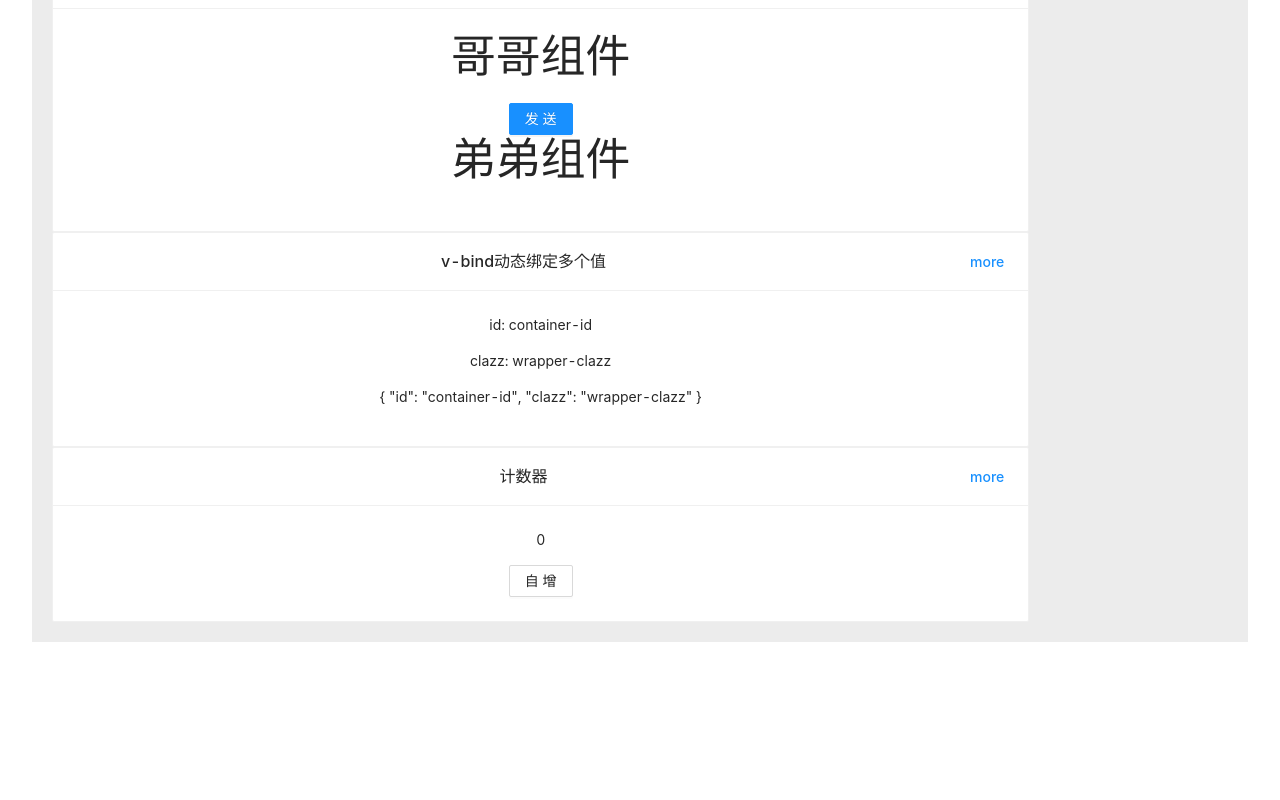
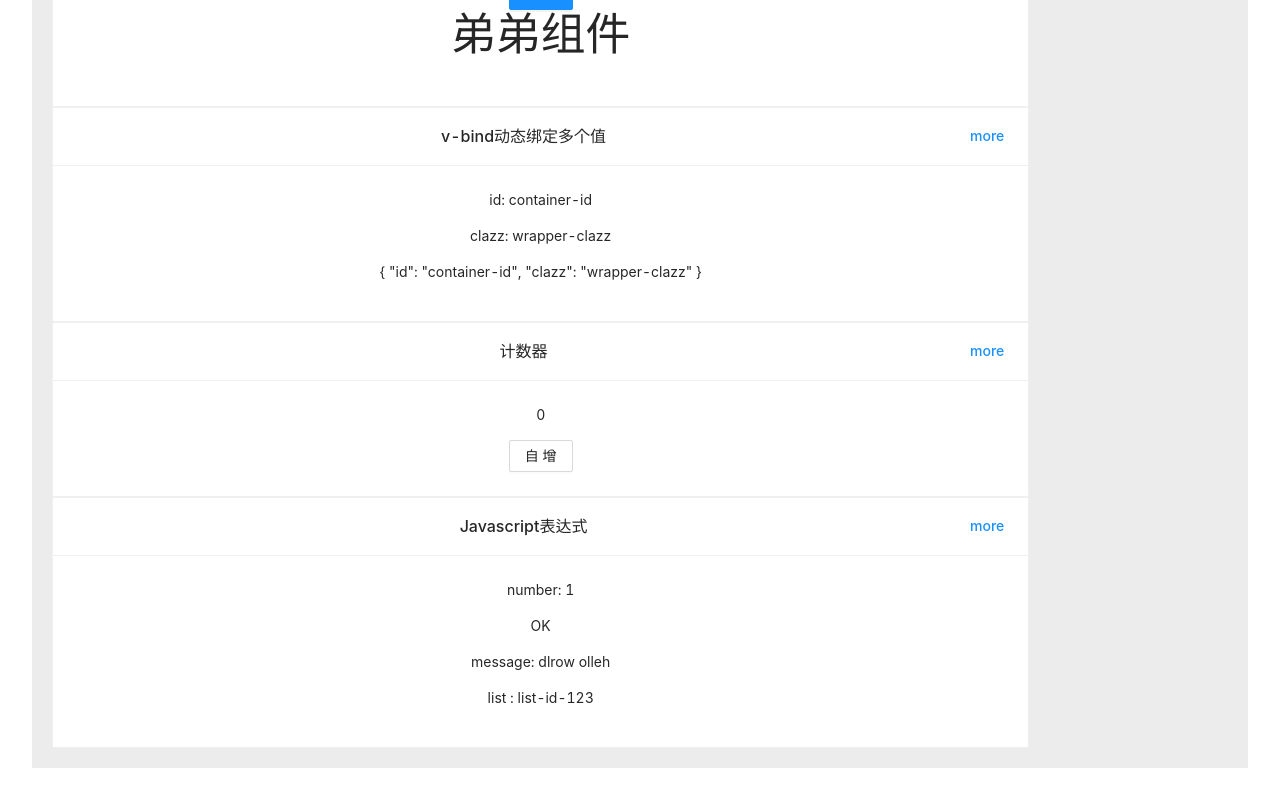
Before and after one commit to AlbinGuo/vue3.2-test, a Vue app: page / in a window 1280 px wide. Shown: the part 1026-1826 px from the top of the page. Before the commit the page ends 1700 px from the top, so only its background shows below. Built offline with nearby package versions, Linux system fonts and the light colour scheme.

Commit message:
feat: 插值表达式

```diff
--- /dev/null
+++ b/src/components/compose/expression.vue
@@ -0,0 +1,21 @@
+<template>
+  <div>
+    <a-card title="Javascript表达式">
+      <template #extra>
+      <a href="#">more</a>
+    </template>
+      <p>number: {{ number + 1 }}</p>
+      <p>{{ ok ? 'OK' : 'NO' }}</p>
+      <p>message: {{ message.split('').reverse().join('') }}</p>
+      <p>list : {{ `list-${id}` }}</p>
+    </a-card>
+  </div>
+</template>
+
+<script lang="ts" setup>
+const number = ref<number>(0);
+const ok = ref<boolean>(true);
+const message = ref<string>('hello world');
+const id = ref<string>('id-123');
+
+</script>
--- a/src/components/compose/index.vue
+++ b/src/components/compose/index.vue
@@ -5,11 +5,15 @@
   <div>
     <counter></counter>
   </div>
+  <div>
+    <expression></expression>
+  </div>
 </template>
 
 <script lang="ts" setup>
 import counter from './counter.vue';
 import vbind from './vbind.vue';
+import expression from './expression.vue'
 
 interface Attribute {
   id: string;
```
